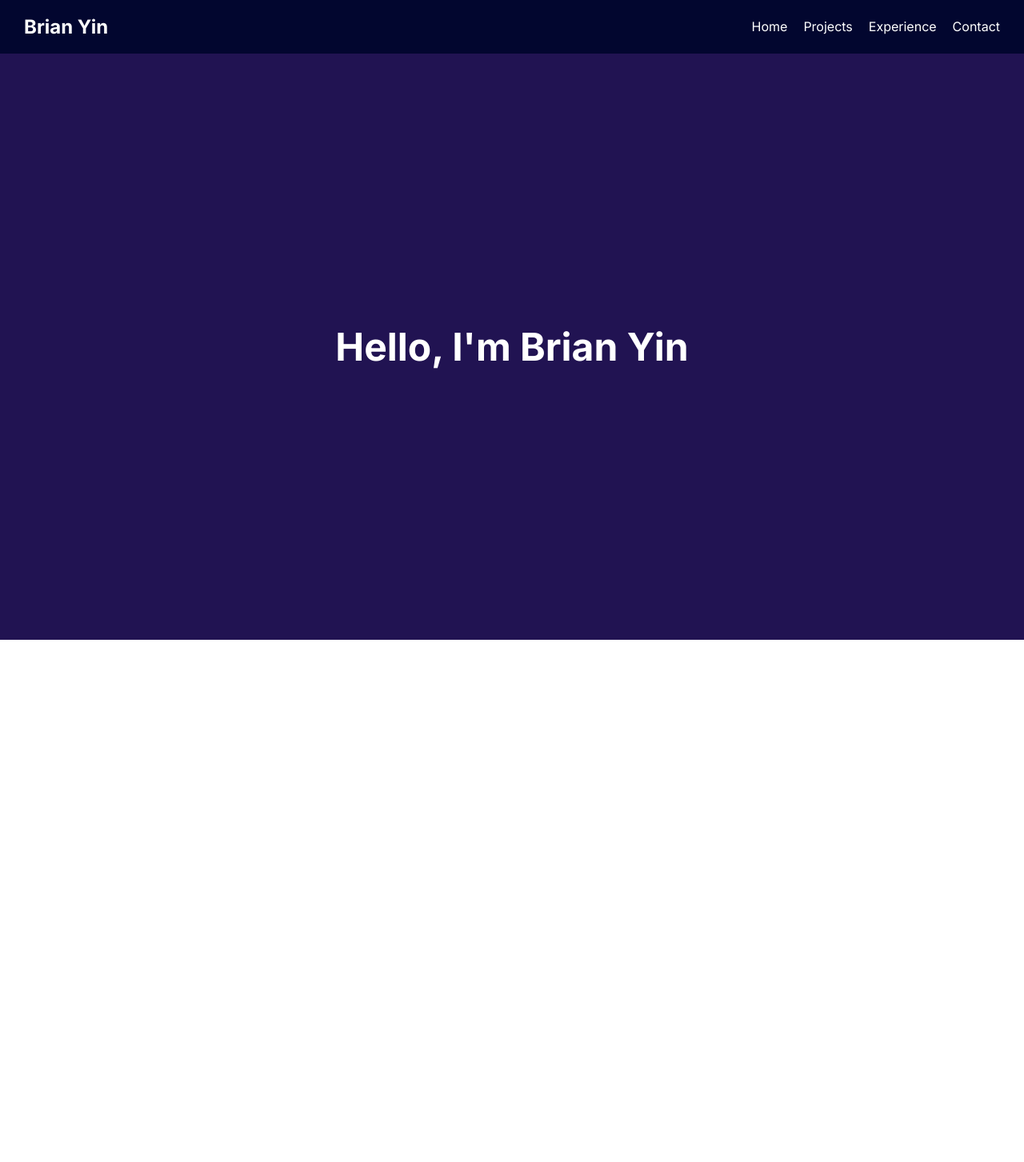
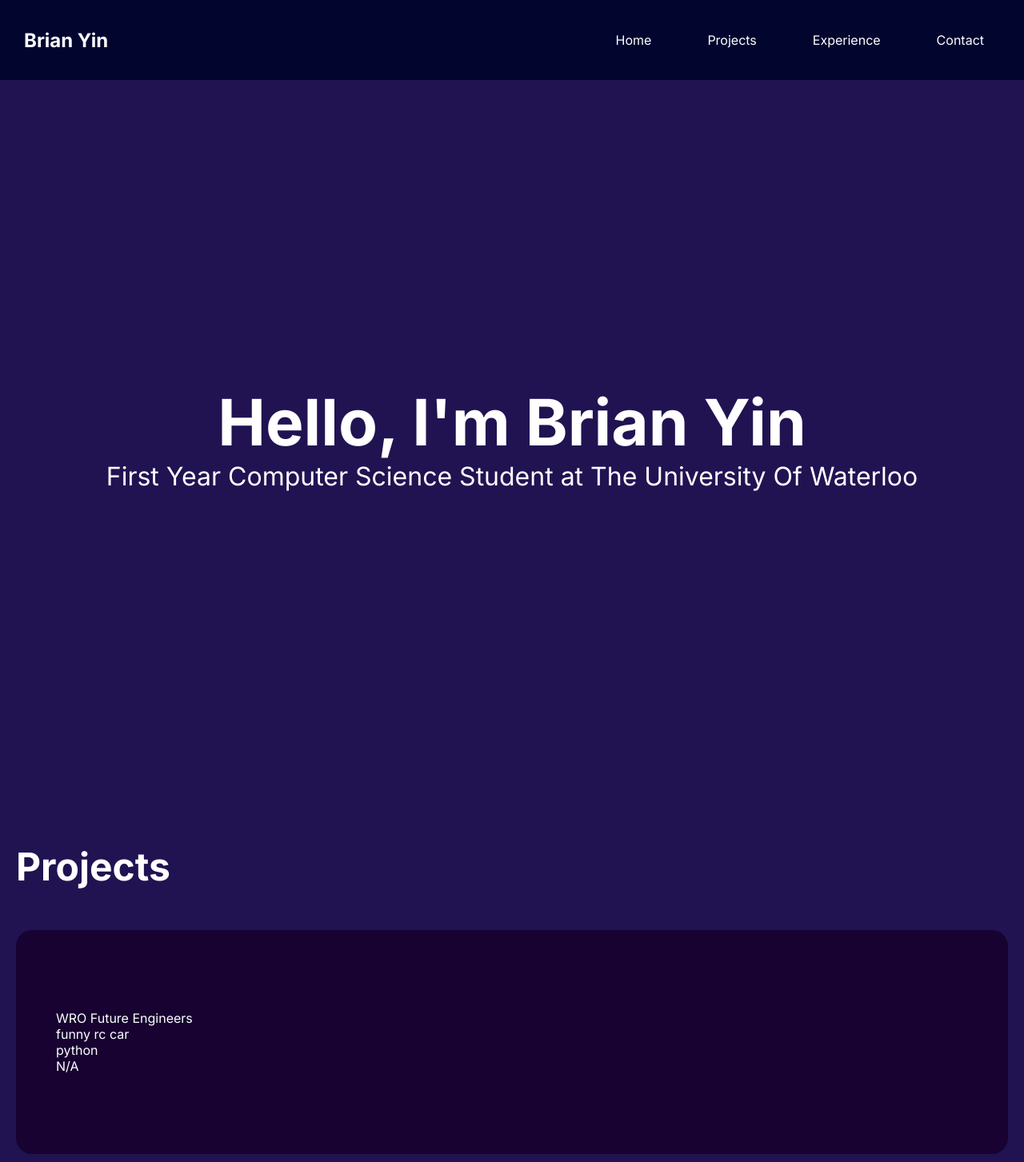
Before and after one commit to Brain256/personal-website, a React (Vite) app: page / in a window 1280 px wide. Shown: the top 1453 px of the page at 80% size. Before the commit the page ends 800 px from the top, so only its background shows below. Built offline with nearby package versions, Linux system fonts and the light colour scheme.

Commit message:
added project component

```diff
--- a/src/App.css
+++ b/src/App.css
@@ -7,19 +7,44 @@ body {
 
 .page-container {
     display:grid;
-    grid-template-rows: 1fr 11fr;
+    grid-template-rows: 100px 1fr;
     height:100vh;
 }
 
 .content-container {
+  background-color:rgb(33, 19, 82);
+  height:100%;
+}
+
+.header {
+  height:100%;
   display:flex;
   justify-content:center;
   align-items:center;
   color:white;
+}
+
+.intro {
+  font-size:5rem;
+  font-weight:bold;
+}
+
+.intro-sub {
+  font-size:2rem;
+}
+
+.header {
+  text-align:center;
+}
+
+.project-container {
+  padding:20px;
+  display:grid;
+  gap:10px;
   background-color:rgb(33, 19, 82);
 }
 
-.intro {
+.project-container > h2 {
+  color:white;
   font-size:3rem;
-  font-weight:bold;
 }
--- a/src/App.jsx
+++ b/src/App.jsx
@@ -3,6 +3,22 @@ import reactLogo from './assets/react.svg'
 import viteLogo from '/vite.svg'
 import './App.css'
 import Navbar from './Navbar.jsx'
+import Project from './Project.jsx'
+
+const projects = [
+  {
+    title: "WRO Future Engineers",
+    description: "funny rc car",
+    skills: "python",
+    img: "N/A"
+  },
+  {
+    title: "WRO Future Engineers",
+    description: "funny rc car",
+    skills: "python",
+    img: "N/A"
+  }
+]
 
 function App() {
 
@@ -11,7 +27,21 @@ function App() {
       <div className="page-container">
         <Navbar />
         <div className="content-container">
-          <div className="intro">Hello, I'm Brian Yin</div>
+
+          <div className="header">
+            <div className="text">
+              <div className="intro">Hello, I'm Brian Yin</div>
+              <div className="intro-sub">First Year Computer Science Student at The University Of Waterloo</div>
+            </div>
+          </div>
+
+
+          <div className="project-container">
+              <h2>Projects</h2>
+              {projects.map((project, index) => (
+                <Project key={index} {...project} />
+              ))}
+          </div>
         </div>
       </div>
 
--- a/src/Navbar.css
+++ b/src/Navbar.css
@@ -1,6 +1,8 @@
 .links {
+    margin:0px;
+    padding:0px;
     display:flex;
-    gap:20px;
+    gap:30px;
 }
 
 .nav-container {
@@ -19,14 +21,19 @@
 }
 
 .links > div {
+    box-sizing:border-box;
+    margin:0px;
     height:100%;
 }
 
 .links > div > a {
+    padding:20px;
     text-decoration:none;
     color:white;
 }
 
 .links > div > a:hover {
+    transition: ease-in-out 0.25s;
     background-color:rgb(105, 105, 105);
+    border-radius:20px;
 }
--- /dev/null
+++ b/src/Project.css
@@ -0,0 +1,6 @@
+.project-card {
+    background-color:rgb(23, 2, 49);
+    padding:100px 50px;
+    color:white;
+    border-radius:20px;
+}
--- /dev/null
+++ b/src/Project.jsx
@@ -0,0 +1,16 @@
+import './Project.css'
+
+function Project({title, description, skills, img}) {
+    return (
+        <>
+            <div className="project-card">
+                <div>{title}</div>
+                <div>{description}</div>
+                <div>{skills}</div>
+                <div>{img}</div>
+            </div>
+        </>
+    )
+}
+
+export default Project;
```
